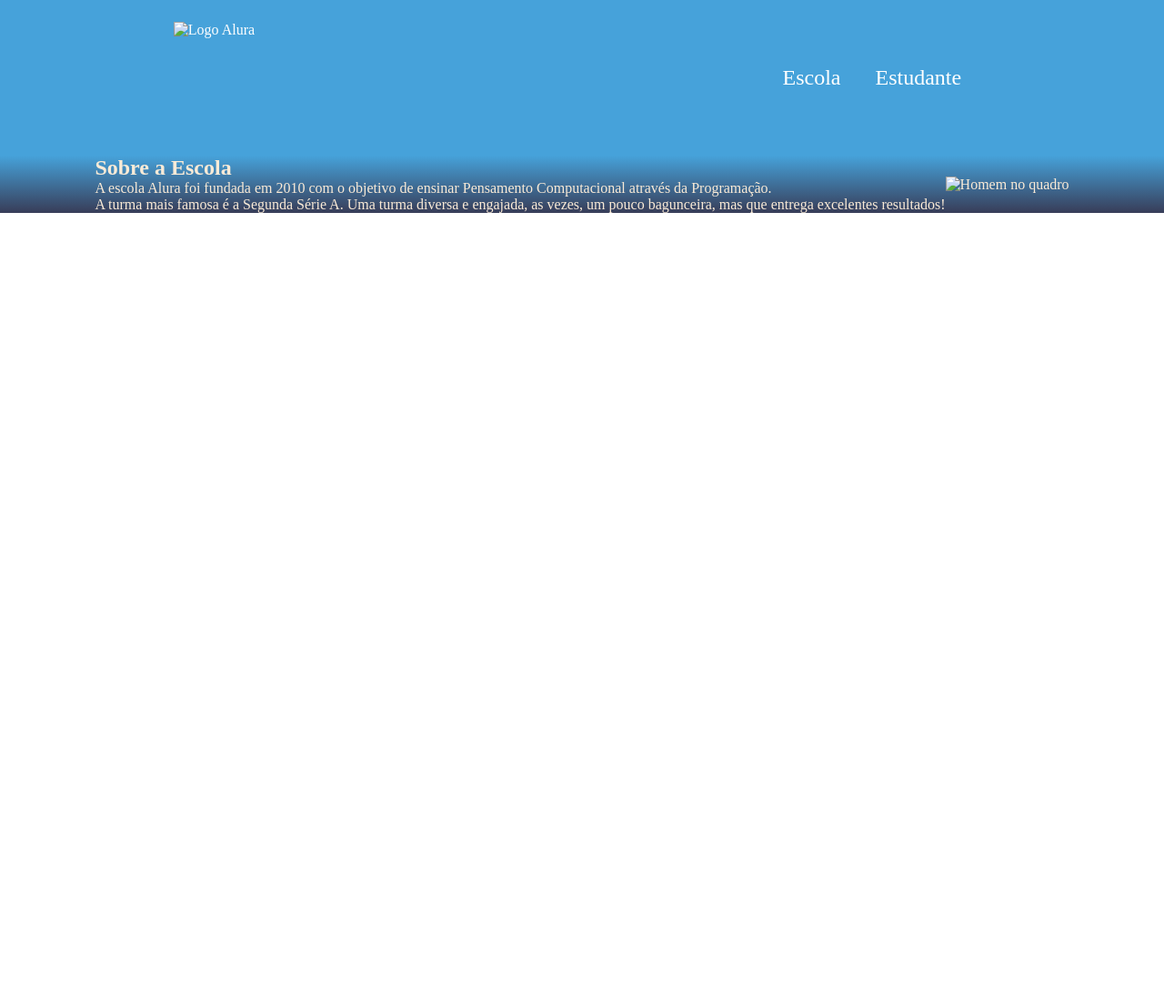
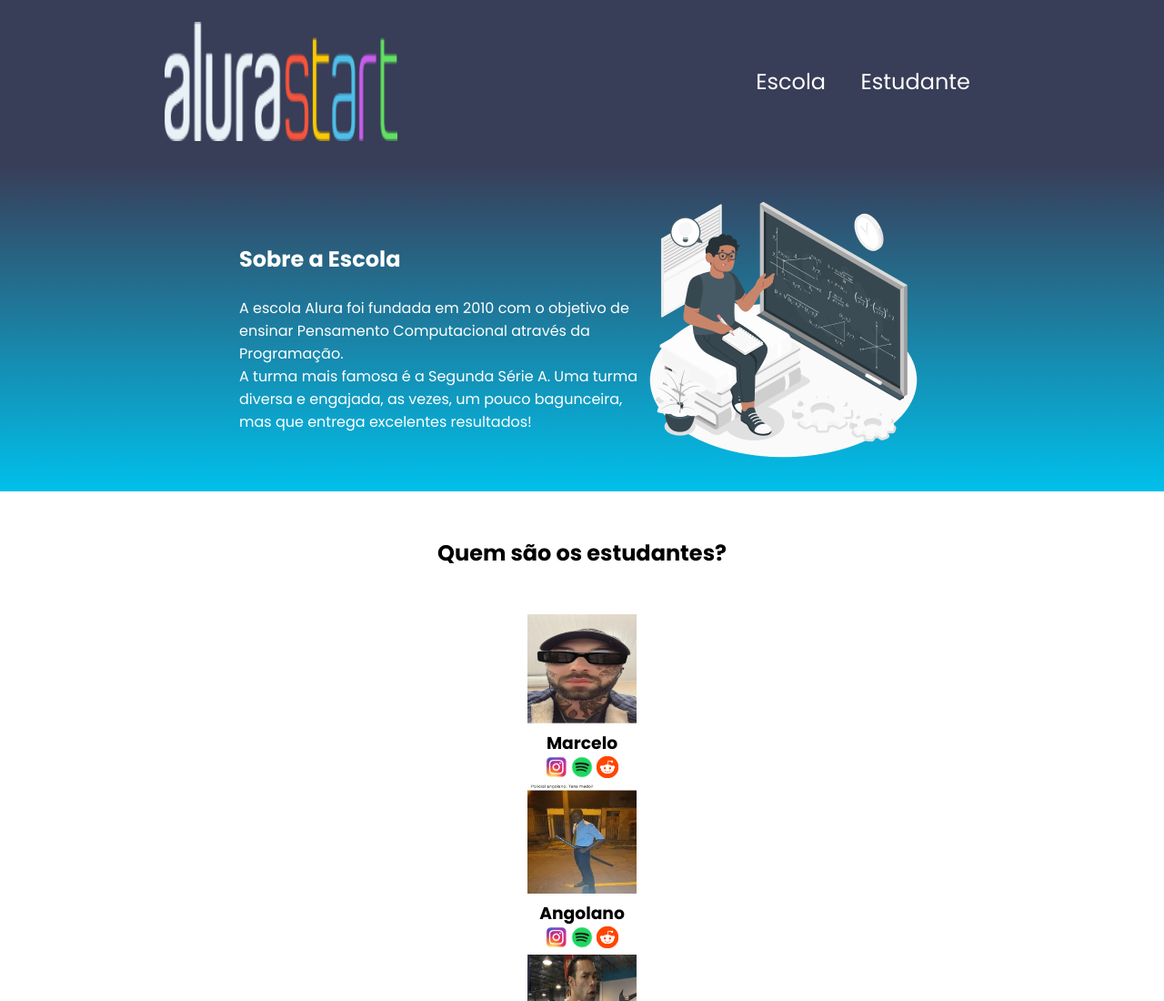
Before and after one commit to maxw3b/Siteescola, a plain HTML site: page index.html in a window 1280 px wide. Shown: the top 1100 px of the page at 91% size. Before the commit the page ends 800 px from the top, so only its background shows below. Drawn offline with Linux system fonts and the light colour scheme.

Commit message:
Add files via upload

```diff
--- a/index.html
+++ b/index.html
@@ -5,6 +5,9 @@
     <meta name="viewport" content="width=device-width, initial-scale=1.0">
     <title>Site Escola</title>
     <link rel="stylesheet" href="style.css">
+    <link rel="preconnect" href="https://fonts.googleapis.com">
+    <link rel="preconnect" href="https://fonts.gstatic.com" crossorigin>
+    <link href="https://fonts.googleapis.com/css2?family=Poppins:wght@400;700&display=swap" rel="stylesheet">
 </head>
 <header class="cabecalho">
     <img class="cabecalho-imagem" src="./img/img1.png" alt="Logo Alura">
@@ -18,7 +21,83 @@
         <h2 class="escola-titulo">Sobre a Escola</h2>
         <p class="escola-texto-um">A escola Alura foi fundada em 2010 com o objetivo de ensinar Pensamento Computacional através da Programação.</p>
         <p class="escola-texto-dois">A turma mais famosa é a Segunda Série A. Uma turma diversa e engajada, as vezes, um pouco bagunceira, mas que entrega excelentes resultados!</p>
-     </div>
+    </div>
     <img class="escola-imagem" src="./img/img2.png" alt="Homem no quadro">
 </section>
+<section class="estudante">
+    <h2 class="estudante-titulo">Quem são os estudantes?</h2>
+    <div class="estudantes-todos">
+    <div class="estudante-div">
+    <!--marcelo-->
+    <img class="estudante-imagem" src="./img/img3.png" alt="Foto Marcelo">
+    <h3 class="estudante-nome">Marcelo</h3>
+    <img class="estudante-icone" src="./img/instagram.png" alt="Instagram">
+    <img class="estudante-icone" src="./img/spotify.png" alt="spotify">
+    <img class="estudante-icone" src="./img/reddit.png" alt="reddit">
+
+    </div>
+    <div class="estudante-div">
+
+      <!--angolano-->
+    <img class="estudante-imagem" src="./img/angolano.jpeg" alt="Foto Marcelo">
+    <h3 class="estudante-nome">Angolano</h3>
+    <img class="estudante-icone" src="./img/instagram.png" alt="Instagram">
+    <img class="estudante-icone" src="./img/spotify.png" alt="spotify">
+    <img class="estudante-icone" src="./img/reddit.png" alt="reddit">
+
+    </div>
+    <div class="estudante-div">
+
+    <!--levrone-->
+    <img class="estudante-imagem" src="./img/levrone.jpg" alt="Foto Marcelo">
+    <h3 class="estudante-nome">Levrone</h3>
+    <img class="estudante-icone" src="./img/instagram.png" alt="Instagram">
+    <img class="estudante-icone" src="./img/spotify.png" alt="spotify">
+    <img class="estudante-icone" src="./img/reddit.png" alt="reddit">
+
+    </div>
+    <div class="estudante-div">
+
+    <!--gato rebaixado-->
+    <img class="estudante-imagem" src="./img/gato.jpeg" alt="Foto Marcelo">
+    <h3 class="estudante-nome">Gato</h3>
+    <img class="estudante-icone" src="./img/instagram.png" alt="Instagram">
+    <img class="estudante-icone" src="./img/spotify.png" alt="spotify">
+    <img class="estudante-icone" src="./img/reddit.png" alt="reddit">
+
+    </div>
+    <div class="estudante-div">
+
+    <!--meme aleatorio-->
+    <img class="estudante-imagem" src="./img/meme.jpeg" alt="Foto meme">
+    <h3 class="estudante-nome">Indo ali</h3>
+    <img class="estudante-icone" src="./img/instagram.png" alt="Instagram">
+    <img class="estudante-icone" src="./img/spotify.png" alt="spotify">
+    <img class="estudante-icone" src="./img/reddit.png" alt="reddit">
+
+    </div>
+    <div class="estudante-div">
+
+    <!--cachorro chupetão-->
+    <img class="estudante-imagem" src="./img/chupetão.jpeg" alt="Foto Marcelo">
+    <h3 class="estudante-nome">Cachorro chupetão</h3>
+    <img class="estudante-icone" src="./img/instagram.png" alt="Instagram">
+    <img class="estudante-icone" src="./img/spotify.png" alt="spotify">
+    <img class="estudante-icone" src="./img/reddit.png" alt="reddit">
+
+    <!--macaco-->
+    <img class="estudante-imagem" src="./img/macaco.jpeg" alt="Foto Marcelo">
+    <h3 class="estudante-nome">Macaco</h3>
+    <img class="estudante-icone" src="./img/instagram.png" alt="Instagram">
+    <img class="estudante-icone" src="./img/spotify.png" alt="spotify">
+    <img class="estudante-icone" src="./img/reddit.png" alt="reddit">
+    <!--troll face-->
+    <img class="estudante-imagem" src="./img/troll face.jpeg" alt="Foto Marcelo">
+    <h3 class="estudante-nome">Troll face</h3>
+    <img class="estudante-icone" src="./img/instagram.png" alt="Instagram">
+    <img class="estudante-icone" src="./img/spotify.png" alt="spotify">
+    <img class="estudante-icone" src="./img/reddit.png" alt="reddit">
+</div>
+</div>
+</section>
 </html>
--- a/style.css
+++ b/style.css
@@ -2,8 +2,11 @@
     margin: 0;
     padding: 0;
 }
+body{
+    font-family: "Poppins",sans-serif;
+}
 .cabecalho{
-    background-color: #46a2da;
+    background-color: #383D58;
     color: white;
     display: flex;
     justify-content: space-around;
@@ -19,15 +22,35 @@
     font-size: 24px;
 }
 .escola{
-    background-image: linear-gradient(#46a2da,#383d58);
-   color:antiquewhite;
-   display: flex;
+    background-image: linear-gradient(#383D58,#00C0EB);
+    color:white;
+    display: flex;
     justify-content: center;
     align-items: center;
-}
-.escola-conteuo{
-    WIDTH: 35%;
-}
-.ecola-titulo{
     padding: 24px 0;
 }
+.escola-conteudo{
+    width: 35%;
+}
+.escola-titulo{
+    padding: 24px 0;
+}
+.estudante-imagem{
+    width: 120px;
+    height: 120px;
+}
+.estudante-icone{
+    width: 24px;
+
+}
+.estudante-div{
+    text-align: center;
+
+}
+.estudante-titulo{
+    text-align: center;
+    padding:50px 0;
+}
+.esutudante-todos{
+
+}
```
Also changed, not shown: img/angolano.jpeg (added), img/chupetão.jpeg (added), img/gato.jpeg (added), img/img1.png (added), img/img2.png (added), img/img3.png (added), img/instagram.png (added), img/levrone.jpg (added), img/macaco.jpeg (added), img/meme.jpeg (added), img/reddit.png (added), img/spotify.png (added), img/troll face.jpeg (added).
